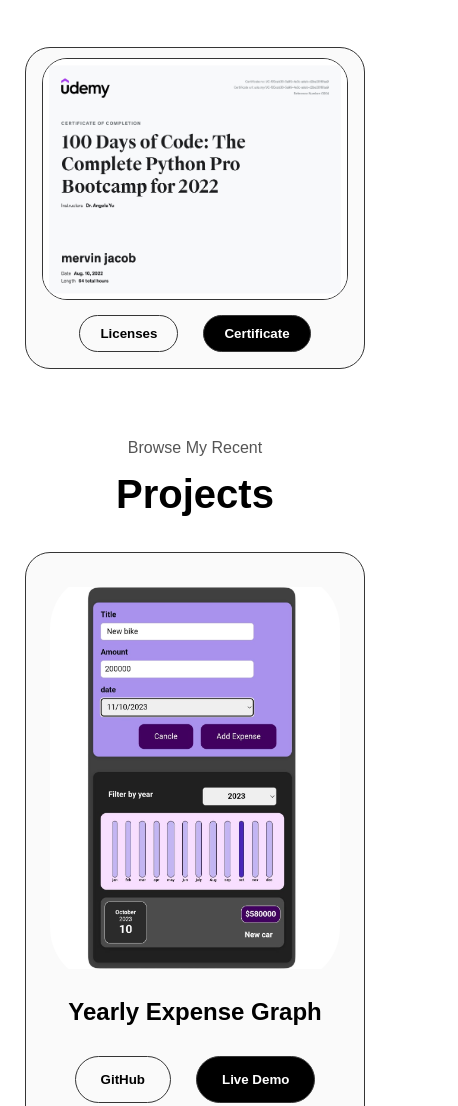
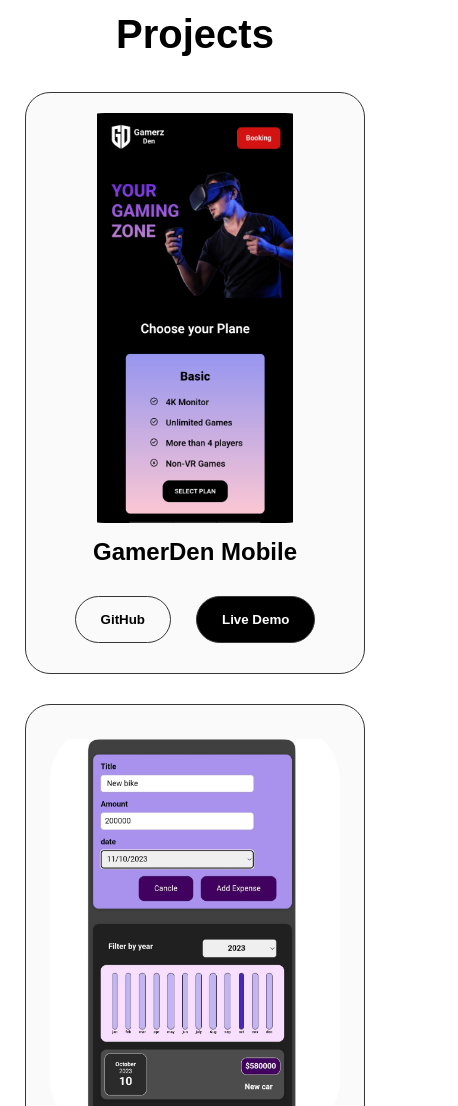
Before and after one commit to jackmervin/portfolio.com, a plain HTML site: page index.html in a window 390 px wide. Shown: the part 4606-5712 px from the top of the page, 458 px wide, since content can reach past the window. Drawn offline with Linux system fonts and the light colour scheme.

Commit message:
Add files via upload

```diff
--- a/index.css
+++ b/index.css
@@ -806,9 +806,9 @@ button {
     margin: 0 25px;
     height: fit-content !important;
   }
-  .frontend_ex {
+  /* .frontend_ex {
     width: 220px;
-  }
+  } */
   .body_four {
     padding-top: 0px;
   }
--- a/index.html
+++ b/index.html
@@ -322,6 +322,26 @@
       <div><h1>Projects</h1></div>
       <div class="body_five_container">
         <div class="projects">
+          <img class="img_pro" src="gamezden.jpg" style="object-fit: contain" />
+          <h2>GamerDen Mobile</h2>
+          <div style="display: flex; justify-content: center; gap: 25px">
+            <button
+              class="btn_1"
+              type="button"
+              onclick="window.open(href='https://github.com/jackmervin/gamerzden')"
+            >
+              GitHub
+            </button>
+            <button
+              class="btn_2"
+              type="button"
+              onclick="window.open(href='https://jackmervin.github.io/gamerzden/')"
+            >
+              Live Demo
+            </button>
+          </div>
+        </div>
+        <div class="projects">
           <img
             class="img_pro"
             src="reactProject1.jpg"
```
Also changed, not shown: gamezden.jpg (added).
